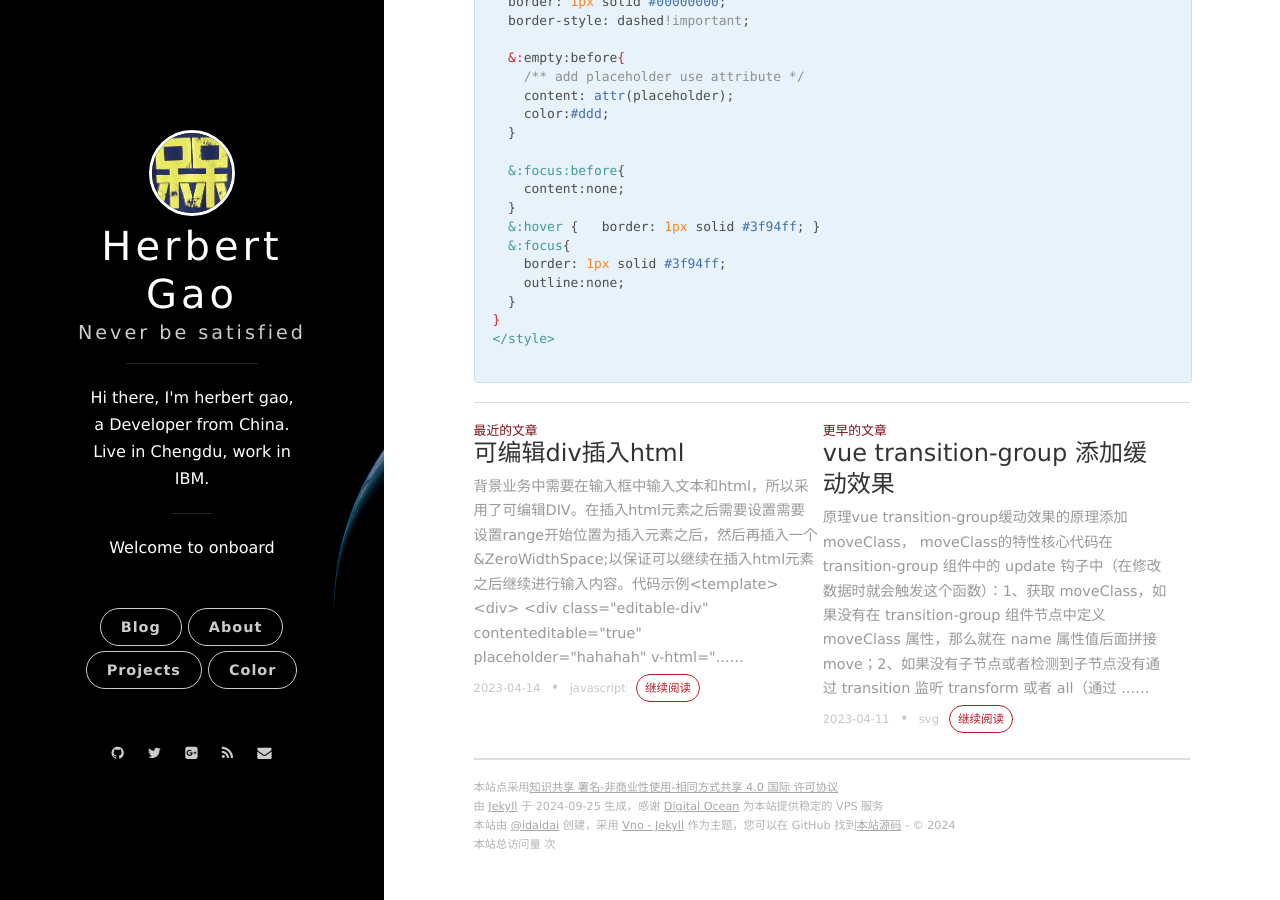
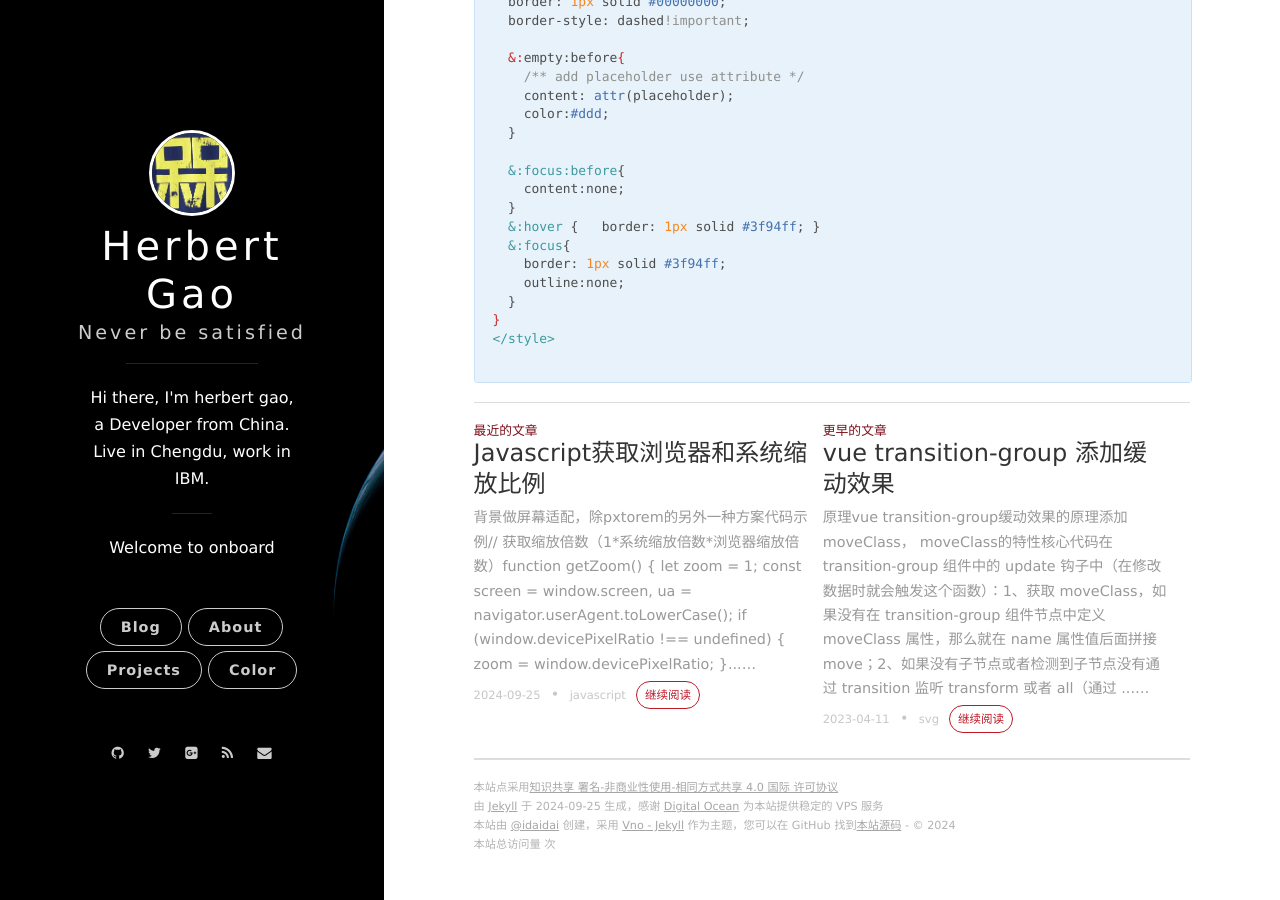
Before and after one commit to herbertgaoo/herbertgaoo.github.io, a Jekyll site: the page built from _posts/2023-04-14-Javascript-selection-range.markdown, in a window 1280 px wide and 900 px high, scrolled down 1264 px. Built offline with Jekyll 4.4.1, drawn with Linux system fonts in a browser that asks for light colours; comment, search, counter and statistics services are not loaded.

Commit message:
Update 2024-09-25-js-browser-zoom.markdown

````diff
--- a/_posts/2024-09-25-js-browser-zoom.markdown
+++ b/_posts/2024-09-25-js-browser-zoom.markdown
@@ -1,80 +1,62 @@
 ---
 layout: post
-title: 可编辑div插入html
-date: 2023-04-14 08:54:24.000000000 +08:00
+title: Javascript获取浏览器和系统缩放比例
+date: 2024-09-25 08:54:24.000000000 +08:00
 tag: javascript
 ---
 
 ## 背景
-业务中需要在输入框中输入文本和html，所以采用了可编辑DIV。在插入html元素之后需要设置需要设置`range`开始位置为插入元素之后，然后再插入一个`&ZeroWidthSpace;`以保证可以继续在插入html元素之后继续进行输入内容。
+做屏幕适配，除pxtorem的另外一种方案
 
 ## 代码示例
-``` html
-<template>
-    <div>
-      <div class="editable-div" contenteditable="true" placeholder="hahahah" v-html="fillContent" @keyup="getlastRange" @mouseup="getlastRange"></div>
-      <button type="text" @click="insertBlank">插入填空</button>
-    </div>
-</template>
+``` javascript
+// 获取缩放倍数（1*系统缩放倍数*浏览器缩放倍数）
+function getZoom() {
+  let zoom = 1;
+  const screen = window.screen,
+    ua = navigator.userAgent.toLowerCase();
 
-<script lang="ts">
-import { Component, Prop, Emit, Vue } from "vue-property-decorator"
-@Component({
-    name: "EditableDiv"
-})
-export default class EditableDiv extends Vue {
-  public fillContent = ""
-  public lastRange:any = null
+  if (window.devicePixelRatio !== undefined) {
+    zoom = window.devicePixelRatio;
+  } else if (~ua.indexOf('msie')) {
+    if (screen.deviceXDPI && screen.logicalXDPI) {
+      zoom = screen.deviceXDPI / screen.logicalXDPI;
+    }
+  } else if (window.outerWidth !== undefined && window.innerWidth !== undefined) {
+    zoom = window.outerWidth / window.innerWidth;
+  }
+  return getDecimal(zoom);
+}
 
-  public getlastRange () {
-    this.lastRange = window.getSelection()?.getRangeAt(0)
-  }
+const getDecimal = (num) => {
+  return Math.round(num * 100) / 100;
+};
 
-  public insertBlank () {
-    let selection = getSelection()
-    selection?.removeAllRanges()
-    selection?.addRange(this.lastRange)
-    let range = selection?.getRangeAt(0)
+function getAllZoom() {
+  // 总缩放倍数
+  const zoom = getZoom();
+  // 屏幕分辨率
+  const screenResolution = window.screen.width;
+  // 获取浏览器内部宽度
+  const browserWidth = window.innerWidth || document.documentElement.clientWidth || document.body.clientWidth;
+  // 浏览器缩放倍数
+  // 浏览器外部宽度不受浏览器缩放影响，浏览器内部宽度受影响,所以根据这个可以计算出浏览器缩放倍数（F12调试工具的占位会影响该值）
+  const browserZoom = getDecimal(window.outerWidth / browserWidth);
+  // 系统缩放倍数
+  const systemZoom = getDecimal(zoom / browserZoom);
+  // 系统分辨率
+  const systemResolution = Math.round(screenResolution * systemZoom);
 
-    let blankBox = document.createElement('div')
-    blankBox.setAttribute("class", "blank-box");
-    blankBox.setAttribute("contenteditable", "true");
+  console.log('系统分辨率', systemResolution, '屏幕分辨率', screenResolution, '浏览器外部宽度', window.outerWidth, '浏览器内部宽度', browserWidth, '总缩放倍数', zoom, '浏览器缩放倍数', browserZoom, '系统缩放倍数', systemZoom);
 
-    range?.insertNode(blankBox);
-    range?.setStartAfter(blankBox)
-
-    /*
-     * insert &ZeroWidthSpace; after blankBox
-     */
-    range?.insertNode(document.createTextNode('\u200b'))
-    range?.collapse(false);
-  }
-
-}
-</script>
-
-<style lang="less" scoped>
-.editable-div {
-  background: #ffffff;
-  padding: 10px !important;
-  border: 1px solid #00000000;
-  border-style: dashed!important;
-
-  &:empty:before{
-    /** add placeholder use attribute */
-    content: attr(placeholder);
-    color:#ddd;
-  }
-
-  &:focus:before{
-    content:none;
-  }
-  &:hover {   border: 1px solid #3f94ff; }
-  &:focus{
-    border: 1px solid #3f94ff;
-    outline:none;
+  return {
+    zoom,
+    browserZoom,
+    systemZoom,
+    systemResolution
   }
 }
-</style>
+
+getAllZoom();
 
 ```
````
